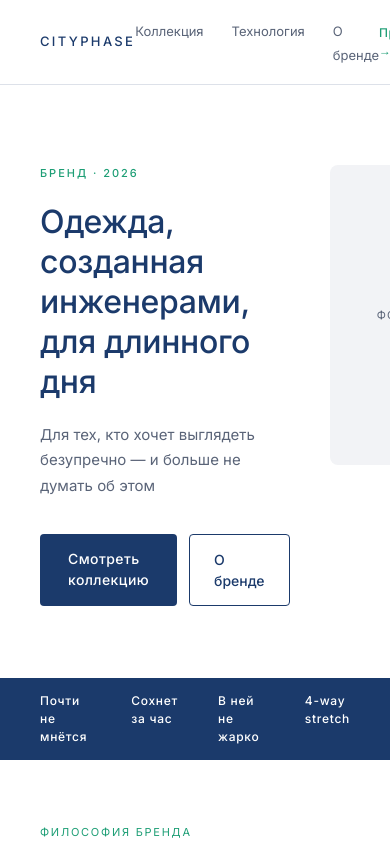
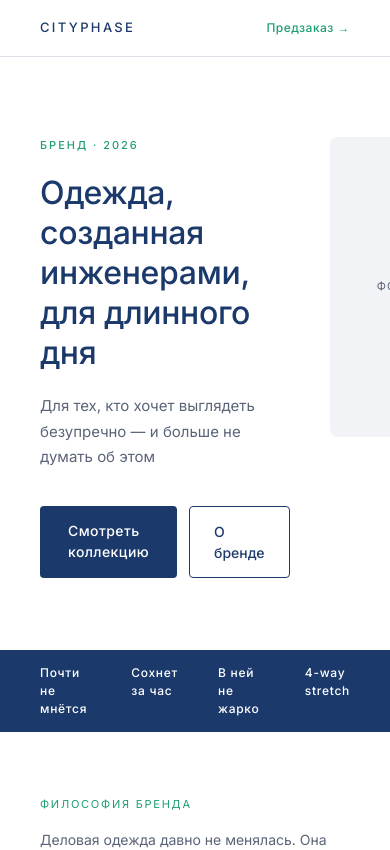
Before and after one commit to 1975pnv-lab/Cityphase, a Next.js app: page / in a window 390 px wide. Shown: the top 850 px of the page. Built offline with nearby package versions, Linux system fonts and the light colour scheme.

Commit message:
Fix nav mobile hide

```diff
--- a/app/page.js
+++ b/app/page.js
@@ -23,7 +23,7 @@ export default function Home() {
         <span style={{ fontSize: 13, fontWeight: 500, letterSpacing: '0.18em', color: '#1B3A6B' }}>
           CITYPHASE
         </span>
-        <ul style={{ display: 'flex', gap: 28, listStyle: 'none', margin: 0, padding: 0 }}>
+        <ul className="nav-links">
           <li><a href="/shop" style={{ fontSize: 13, color: '#5A6478', textDecoration: 'none' }}>Коллекция</a></li>
           <li><a href="/technology" style={{ fontSize: 13, color: '#5A6478', textDecoration: 'none' }}>Технология</a></li>
           <li><a href="/about" style={{ fontSize: 13, color: '#5A6478', textDecoration: 'none' }}>О бренде</a></li>
```
